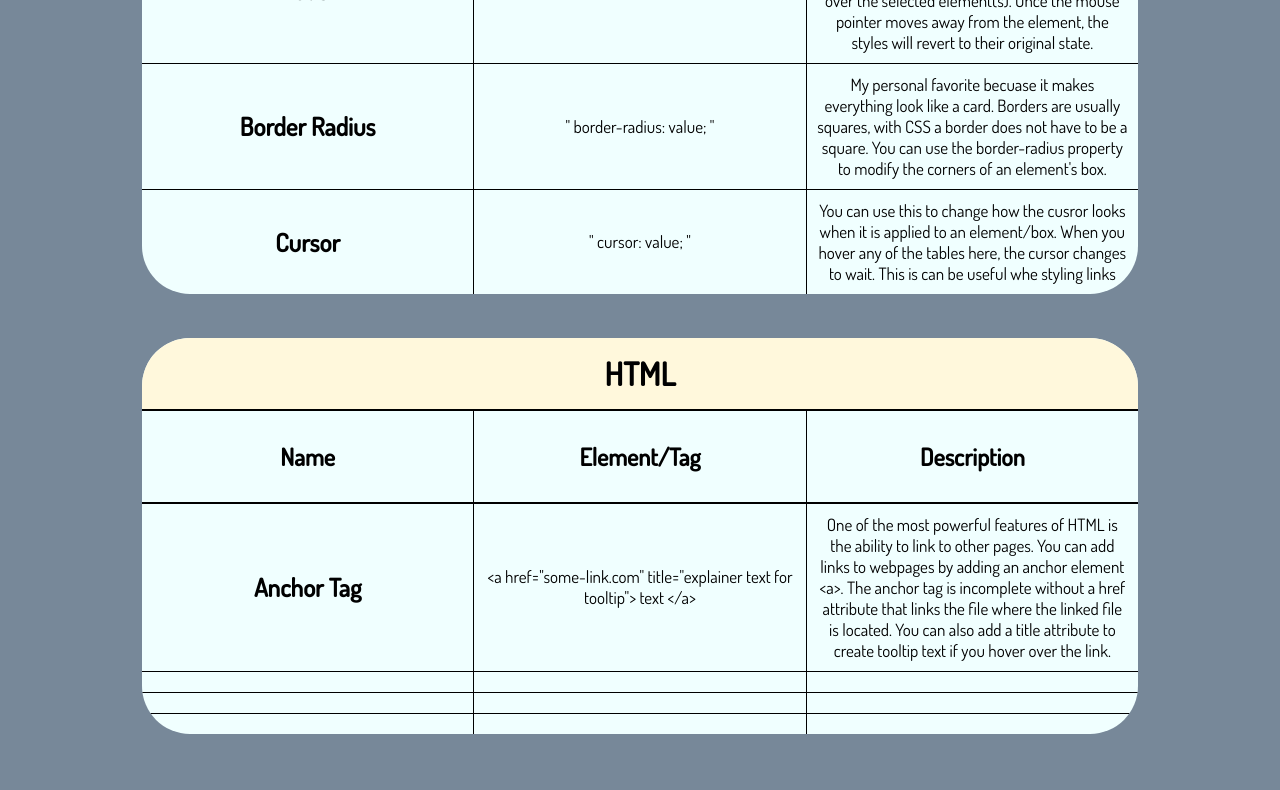
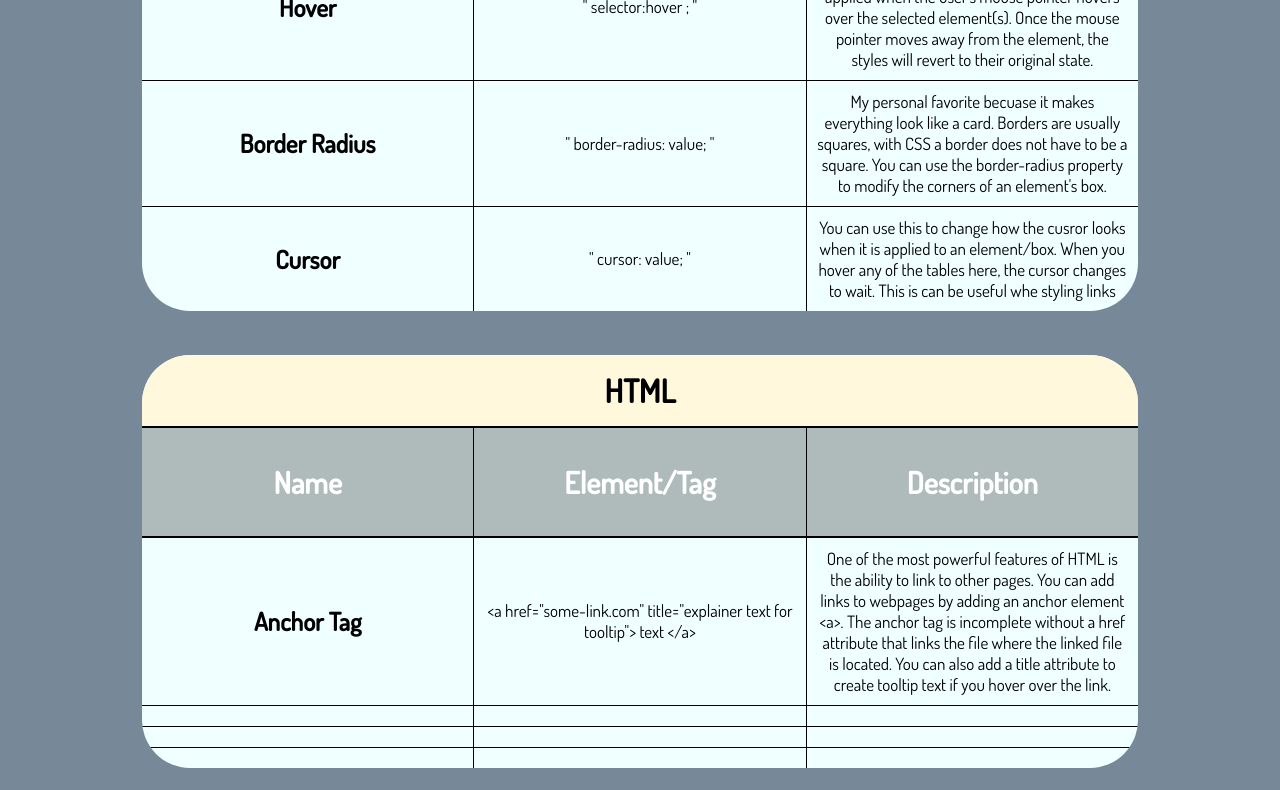
Before and after one commit to ayomidecole/Web-Design-Cheat-Sheat, a plain HTML site: page Ayomide's Web Design Cheat Sheet/index.html in a window 1280 px wide. Shown: the part 1044-1834 px from the top of the page. Before the commit the page ends 1800 px from the top, so only its background shows below. Drawn offline with Linux system fonts and the light colour scheme.

Commit message:
Changes Table Heading colums
Changed the background color of the table header and changed the text color to white

```diff
--- a/Ayomide's Web Design Cheat Sheet/styles.css
+++ b/Ayomide's Web Design Cheat Sheet/styles.css
@@ -70,3 +70,12 @@ td.name{ /*added in table.name to make the text in the Name color bolder. Made i
   font-weight: bolder;
   font-size: 25px;
 }
+
+th{
+  background-color:rgba(0, 0, 0, 0.269);
+}
+
+tr.column-heading{
+  color: white;
+  font-size: 20px;
+}
```
